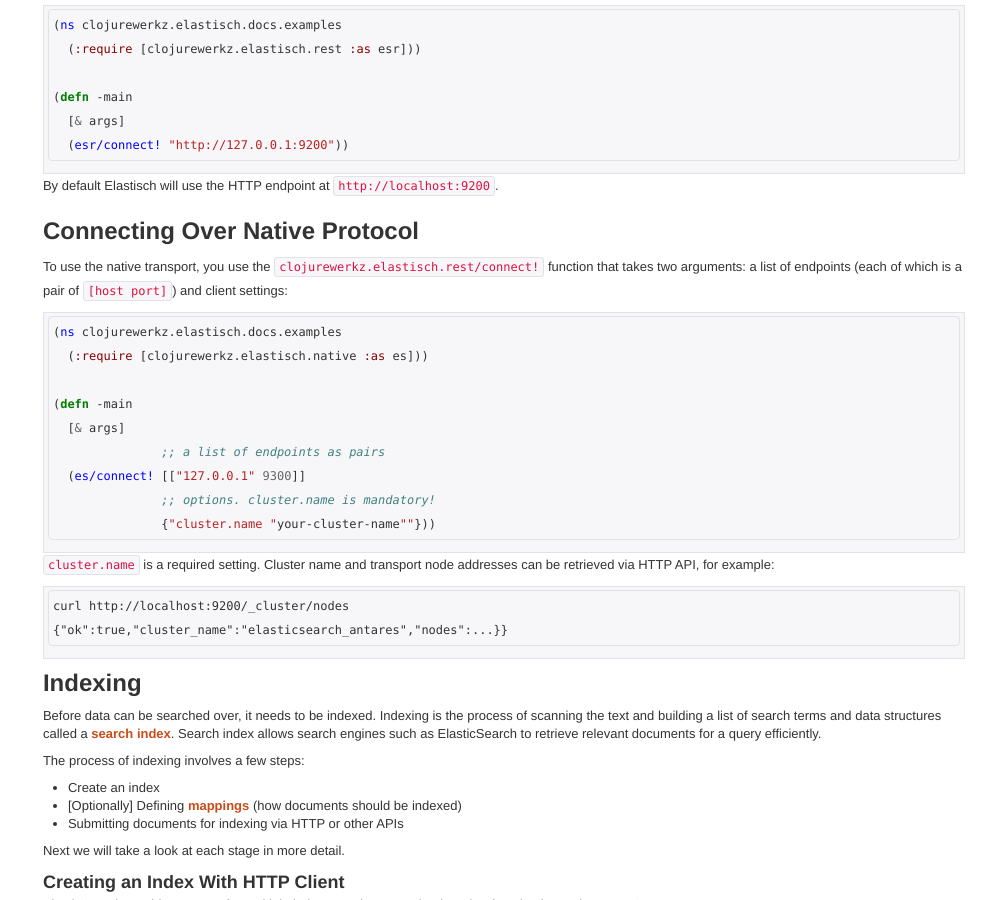
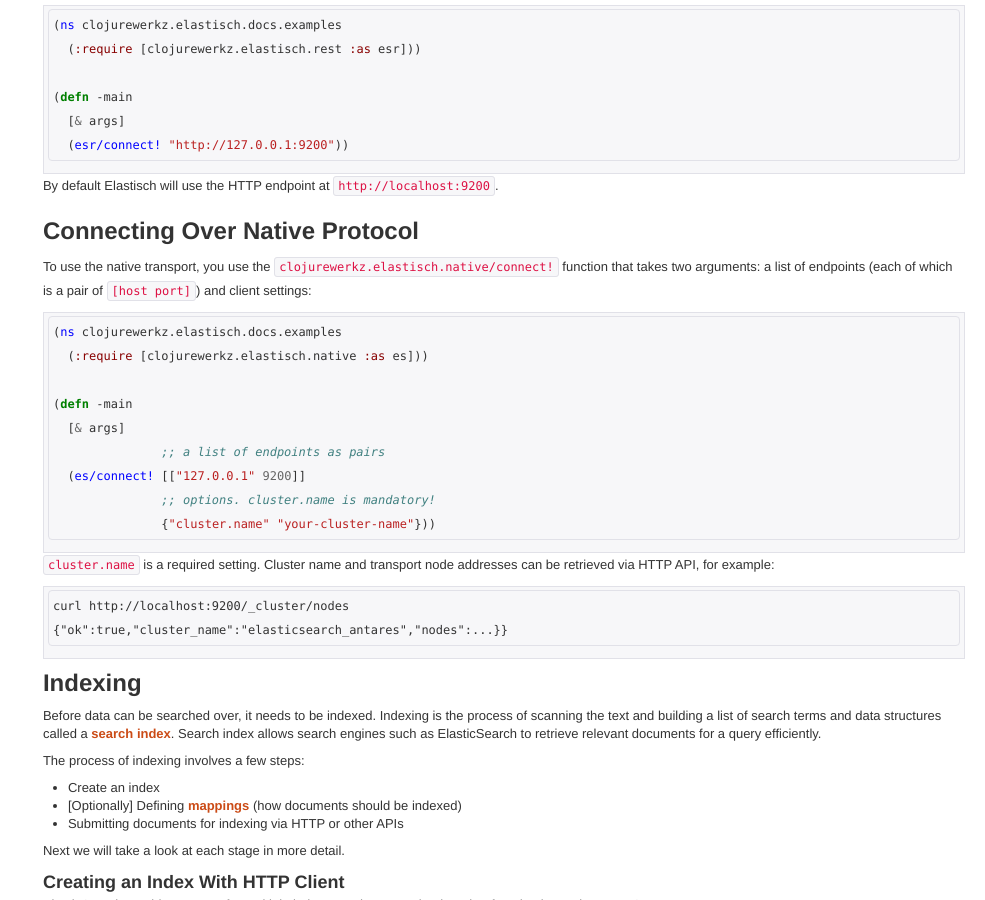
Before and after one commit to clojurewerkz/elastisch.docs, a Jekyll site: the page built from articles/getting_started.md, in a window 1280 px wide and 900 px high, scrolled down 1712 px. Shown: the whole window, without its empty margins (295-1280 px from the left). Built offline with Jekyll 4.4.1, drawn with Linux system fonts in a browser that asks for light colours; some web fonts are replaced; comment, search, counter and statistics services are not loaded; some of the changed text lies outside the part shown.

Commit message:
Clean up getting started guide
* Updated reference to elastisch version
* Fixed typos

````diff
--- a/articles/getting_started.md
+++ b/articles/getting_started.md
@@ -137,7 +137,7 @@
 
 ## Connecting Over Native Protocol
 
-To use the native transport, you use the `clojurewerkz.elastisch.rest/connect!`
+To use the native transport, you use the `clojurewerkz.elastisch.native/connect!`
 function that takes two arguments: a list of endpoints (each of which is a pair
 of `[host port]`) and client settings:
 
@@ -148,9 +148,9 @@
 (defn -main
   [& args]
                ;; a list of endpoints as pairs
-  (es/connect! [["127.0.0.1" 9300]]
+  (es/connect! [["127.0.0.1" 9200]]
                ;; options. cluster.name is mandatory!
-               {"cluster.name "your-cluster-name""}))
+               {"cluster.name" "your-cluster-name"}))
 ```
 
 `cluster.name` is a required setting. Cluster name and transport node
````
Also changed, not shown: other parts of articles/getting_started.md (+2 -2 lines).
